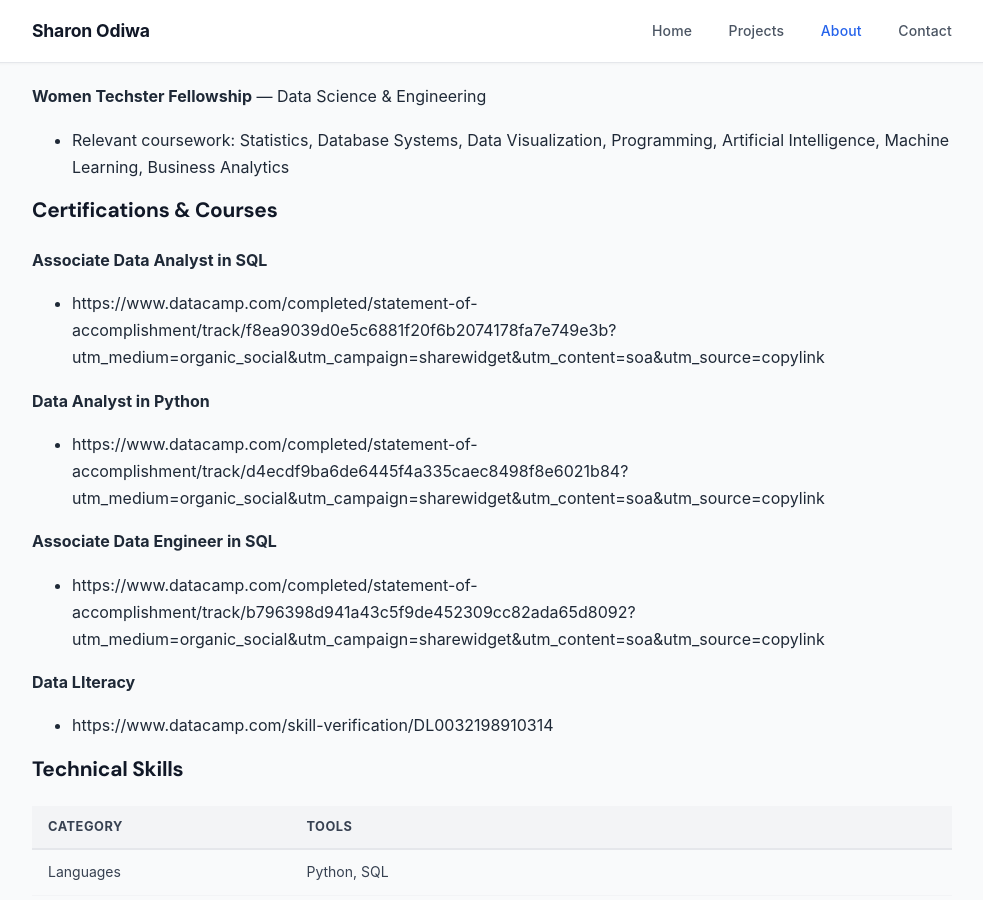
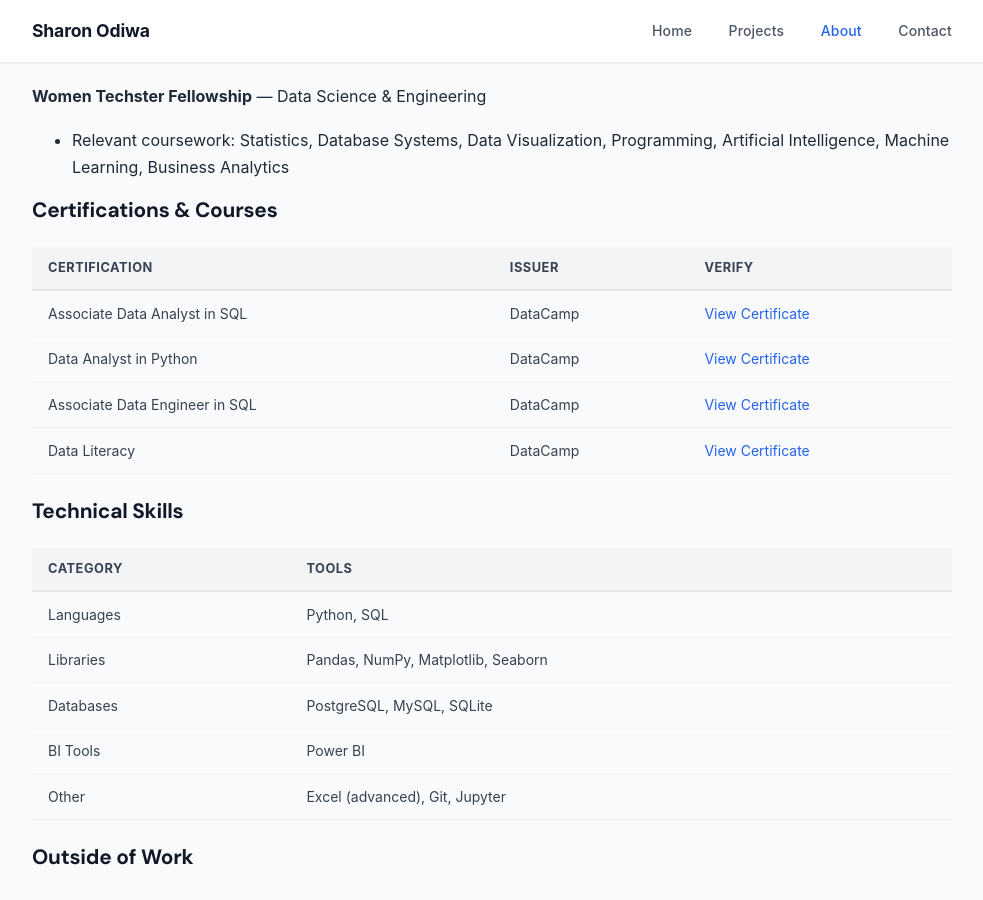
Before and after one commit to Justsharon/sharonodiwa, a Jekyll site: the page built from about.md, in a window 1280 px wide and 900 px high, scrolled down 1067 px. Shown: the whole window, without its empty margins (148-1131 px from the left). Built offline with Jekyll 4.4.1, drawn with Linux system fonts in a browser that asks for light colours; our own code applies the rules of GitHub Pages for plain Markdown files.

Commit message:
fix certification section

```diff
--- a/about.md
+++ b/about.md
@@ -32,18 +32,15 @@ Right now I spend most of my time building data projects — exploring datasets,
 
 - Relevant coursework: Statistics, Database Systems, Data Visualization, Programming, Artificial Intelligence, Machine Learning, Business Analytics
 
+
 ## Certifications & Courses
-**Associate Data Analyst in SQL**
-- https://www.datacamp.com/completed/statement-of-accomplishment/track/f8ea9039d0e5c6881f20f6b2074178fa7e749e3b?utm_medium=organic_social&utm_campaign=sharewidget&utm_content=soa&utm_source=copylink
 
-**Data Analyst in Python**
-- https://www.datacamp.com/completed/statement-of-accomplishment/track/d4ecdf9ba6de6445f4a335caec8498f8e6021b84?utm_medium=organic_social&utm_campaign=sharewidget&utm_content=soa&utm_source=copylink
-
-**Associate Data Engineer in SQL**
-- https://www.datacamp.com/completed/statement-of-accomplishment/track/b796398d941a43c5f9de452309cc82ada65d8092?utm_medium=organic_social&utm_campaign=sharewidget&utm_content=soa&utm_source=copylink
-
-**Data LIteracy**
-- https://www.datacamp.com/skill-verification/DL0032198910314
+| Certification | Issuer | Verify |
+|---|---|---|
+| Associate Data Analyst in SQL | DataCamp | [View Certificate](https://www.datacamp.com/completed/statement-of-accomplishment/track/f8ea9039d0e5c6881f20f6b2074178fa7e749e3b) |
+| Data Analyst in Python | DataCamp | [View Certificate](https://www.datacamp.com/completed/statement-of-accomplishment/track/d4ecdf9ba6de6445f4a335caec8498f8e6021b84) |
+| Associate Data Engineer in SQL | DataCamp | [View Certificate](https://www.datacamp.com/completed/statement-of-accomplishment/track/b796398d941a43c5f9de452309cc82ada65d8092) |
+| Data Literacy | DataCamp | [View Certificate](https://www.datacamp.com/skill-verification/DL0032198910314) |
 
 ## Technical Skills
 
```
